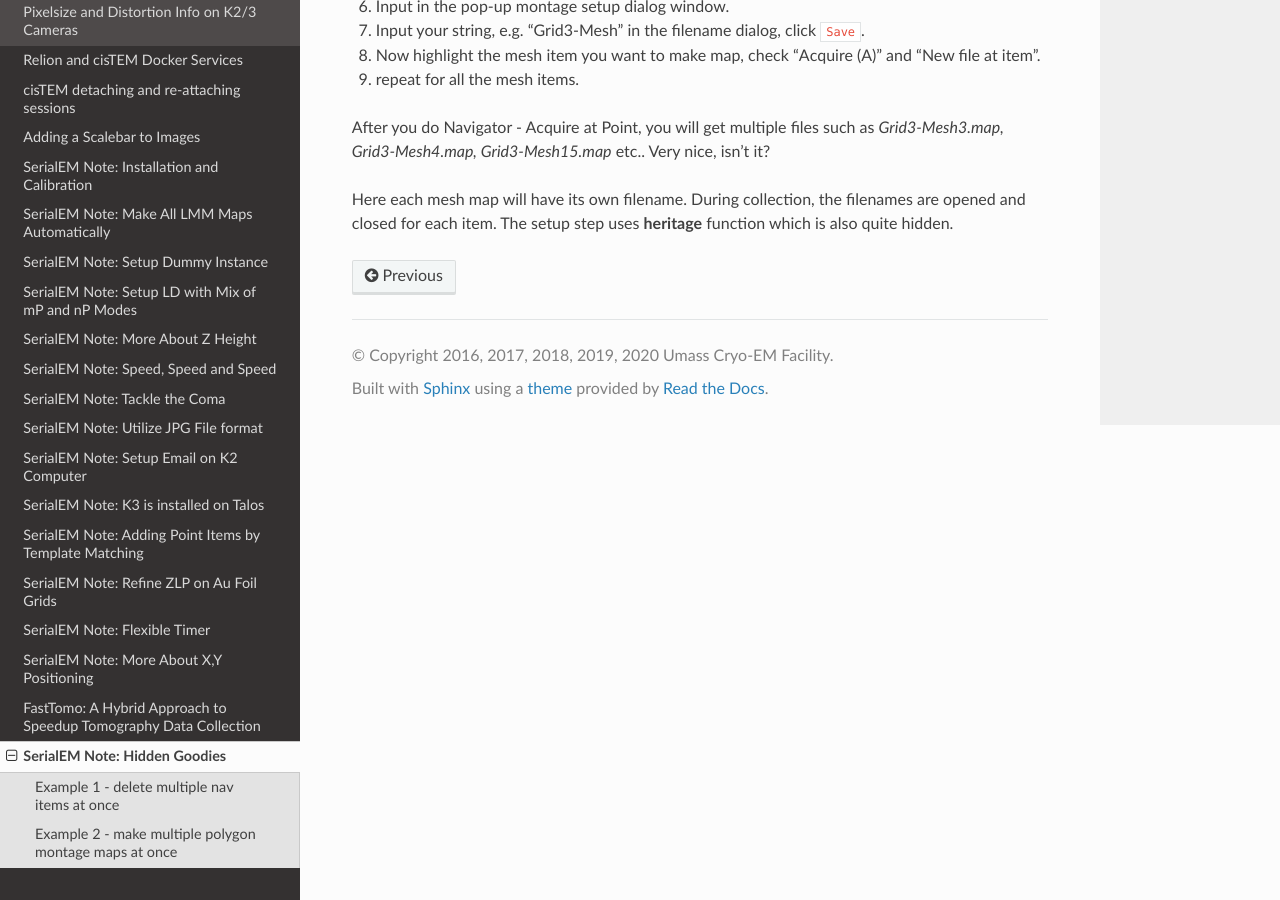
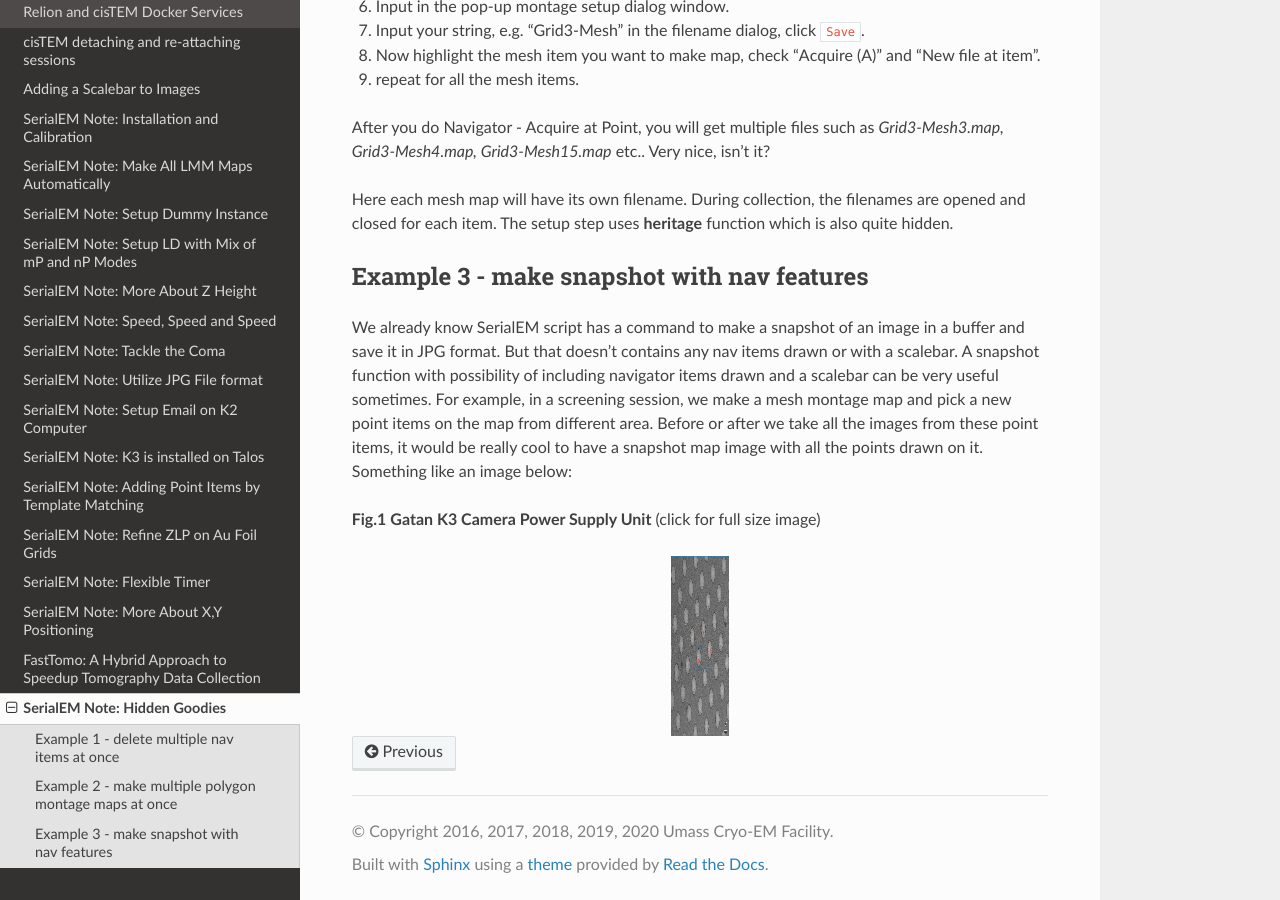
Before and after one commit to xuchen66/sphinx-emdocs, a Sphinx documentation site: the page built from source/serialem-note-hidden-goodies.rst, in a window 1280 px wide and 900 px high, scrolled down 1833 px. Built offline with Sphinx 7.4.7 and the Read the Docs theme 2.0.0, drawn with Linux system fonts in a browser that asks for light colours; pages that are not in the unit, such as notebooks, are missing from menus.

Commit message:
Update serialem-note-hidden-goodies.rst

```diff
--- a/source/serialem-note-hidden-goodies.rst
+++ b/source/serialem-note-hidden-goodies.rst
@@ -98,3 +98,26 @@ After you do Navigator - Acquire at Point, you will get multiple files such as
 Here each mesh map will have its own filename. During collection, the filenames
 are opened and closed for each item. The setup step uses **heritage** function which
 is also quite hidden.
+
+.. _example_3:
+
+Example 3 - make snapshot with nav features
+-------------------------------------------
+
+We already know SerialEM script has a command to make a snapshot of an image
+in a buffer and save it in JPG format. But that doesn't contains any nav
+items drawn or with a scalebar. A snapshot function with possibility of
+including navigator items drawn and a scalebar can be very useful sometimes.
+For example, in a screening session, we make a mesh montage map and pick a
+new point items on the map from different area. Before or after we take all
+the images from these point items, it would be really cool to have a
+snapshot map image with all the points drawn on it. Something like an image
+below:
+
+**Fig.1 Gatan K3 Camera Power Supply Unit** (click for full size image)
+
+.. image:: ../images/snap.jpg
+   :scale: 15 %
+   :width: 384 px
+   :alt: snapshot with nav feature
+   :align: center
```
